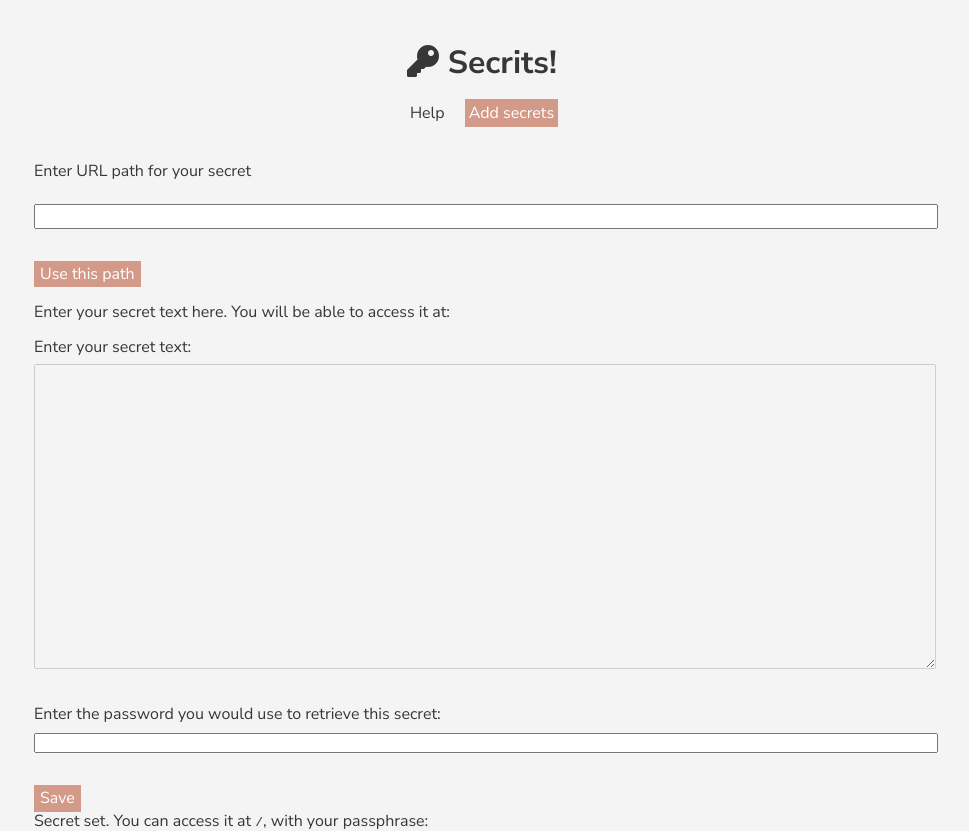
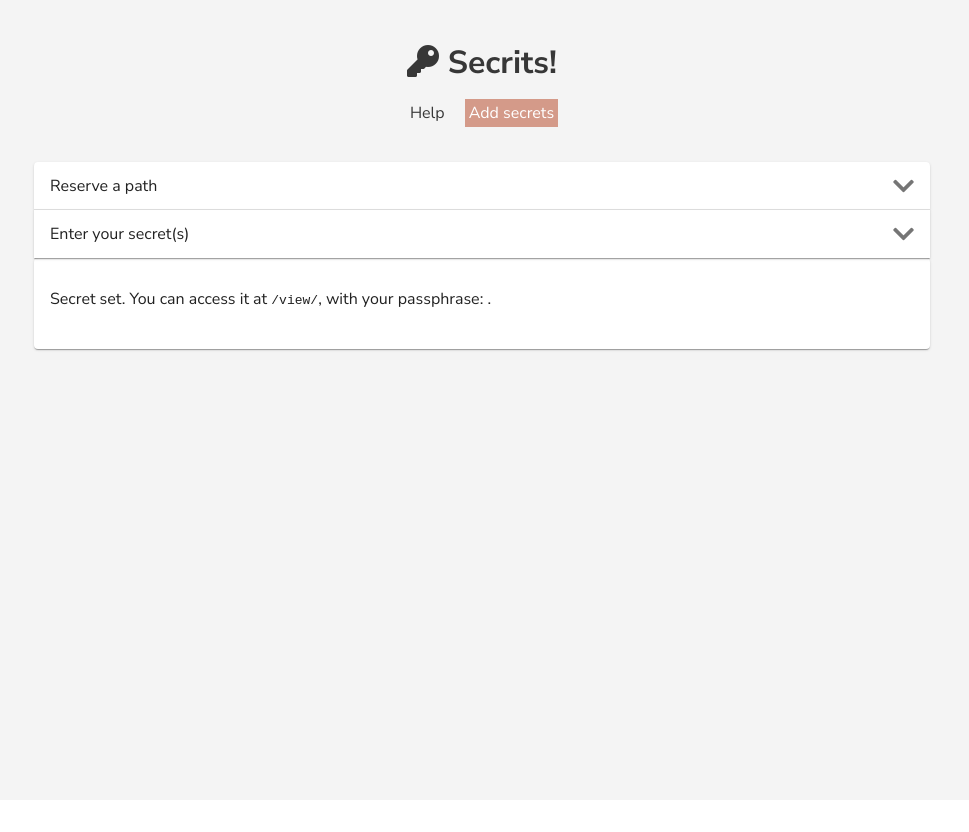
Before and after one commit to weijunyu/secret-safe-space, a React (Create React App) app in the folder client/: page /add in a window 1280 px wide. Shown: the whole page, without its empty margins (158-1127 px from the left). After the commit the page ends 800 px from the top, so only its background shows below. Built offline with nearby package versions, Linux system fonts and the light colour scheme; no server answers.

Commit message:
Adding accordions to hide unneeded info during secret addition

```diff
--- a/client/package.json
+++ b/client/package.json
@@ -3,6 +3,7 @@
   "version": "0.1.0",
   "private": true,
   "dependencies": {
+    "@material-ui/core": "^4.11.1",
     "@testing-library/jest-dom": "^5.11.4",
     "@testing-library/react": "^11.1.0",
     "@testing-library/user-event": "^12.1.10",
--- a/client/src/App.tsx
+++ b/client/src/App.tsx
@@ -87,8 +87,6 @@ function App() {
           </StyledNav>
         </StyledHeader>
         <main>
-          <div>
-            <section>
           <Switch>
             <Route path="/add">
               <SecretPathSelect />
@@ -100,8 +98,6 @@ function App() {
               <h2>How it works</h2>
             </Route>
           </Switch>
-            </section>
-          </div>
         </main>
       </StyledApp>
     </BrowserRouter>
--- a/client/src/components/SecretPathSelect.tsx
+++ b/client/src/components/SecretPathSelect.tsx
@@ -1,5 +1,11 @@
 import React, { useState } from "react";
 import { AES } from "crypto-js";
+
+import Accordion from "@material-ui/core/Accordion";
+import AccordionSummary from "@material-ui/core/AccordionSummary";
+import AccordionDetails from "@material-ui/core/AccordionDetails";
+import Card from "@material-ui/core/Card";
+import CardContent from "@material-ui/core/CardContent";
 
 import SecretsEditor from "./SecretsEditor";
 
@@ -34,20 +40,39 @@ export default function SecretPathSelect() {
 
   return (
     <div>
+      <Accordion>
+        <AccordionSummary expandIcon={<i className="fas fa-chevron-down" />}>
+          Reserve a path
+        </AccordionSummary>
+        <AccordionDetails>
           <SecretPathReserveForm
             onSubmit={onSelectSecretPath}
             active={!secretPathReserved}
           />
+        </AccordionDetails>
+      </Accordion>
 
+      <Accordion>
+        <AccordionSummary expandIcon={<i className="fas fa-chevron-down" />}>
+          Enter your secret(s)
+        </AccordionSummary>
+        <AccordionDetails>
           <SecretsEditor
             secretPath={secretPathFinal}
             onSubmitSecret={onSubmitSecret}
             active={secretPathReserved && !hasSetSecret}
           />
-
-      <div>
-  Secret set. You can access it at <code>/{secretPathFinal}</code>, with your passphrase: <code>{secretPassphraseFinal}</code>
-      </div>
+        </AccordionDetails>
+      </Accordion>
+      <Card>
+        <CardContent>
+          <p>
+            Secret set. You can access it at{" "}
+            <code>/view/{secretPathFinal}</code>, with your passphrase:{" "}
+            <code>{secretPassphraseFinal}</code>.
+          </p>
+        </CardContent>
+      </Card>
     </div>
   );
 }
```
Also changed, not shown: 1 other file (tests, documents, lock files or other folders). Lines whose indentation alone changed are shown as unchanged.
